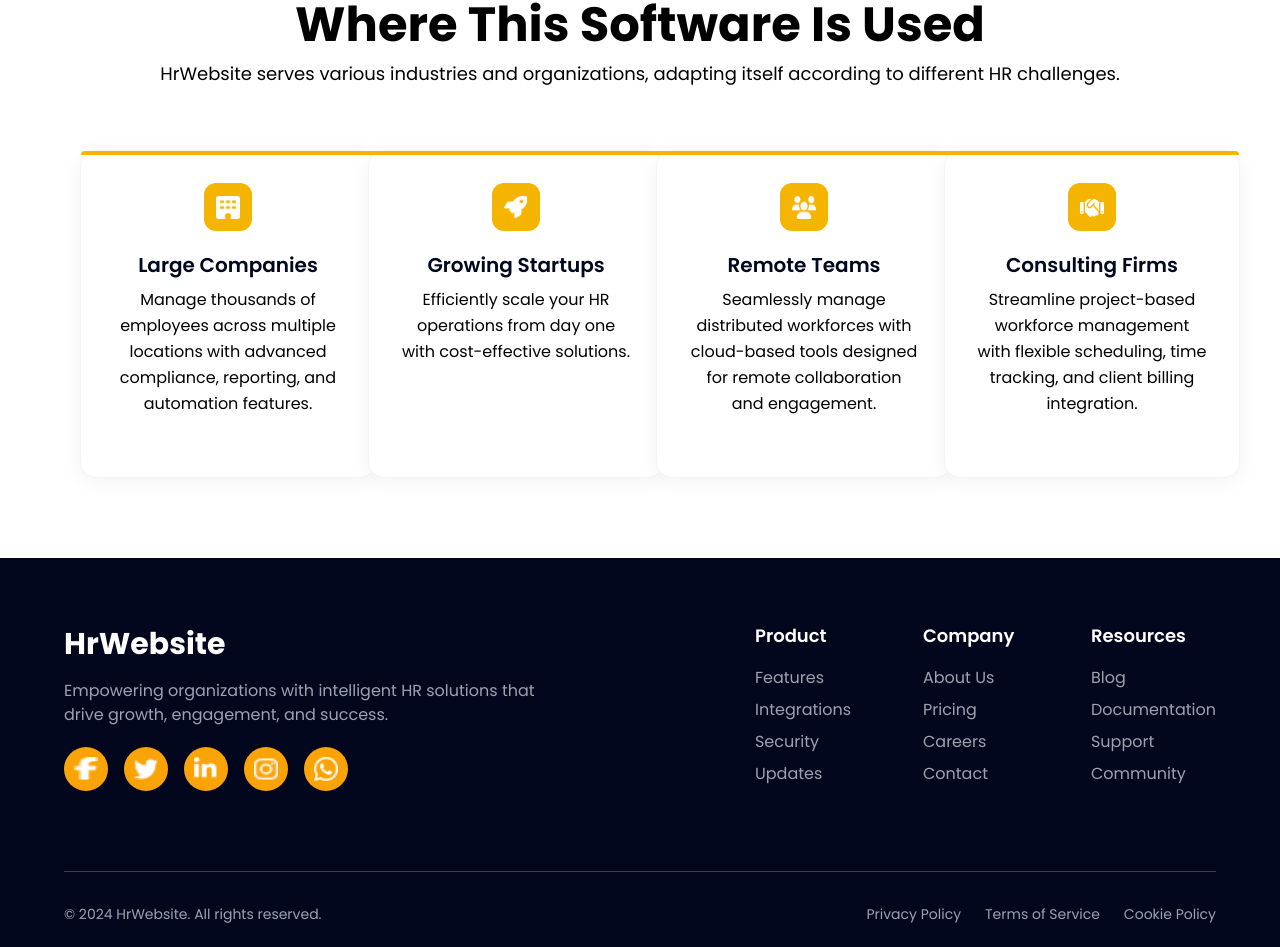
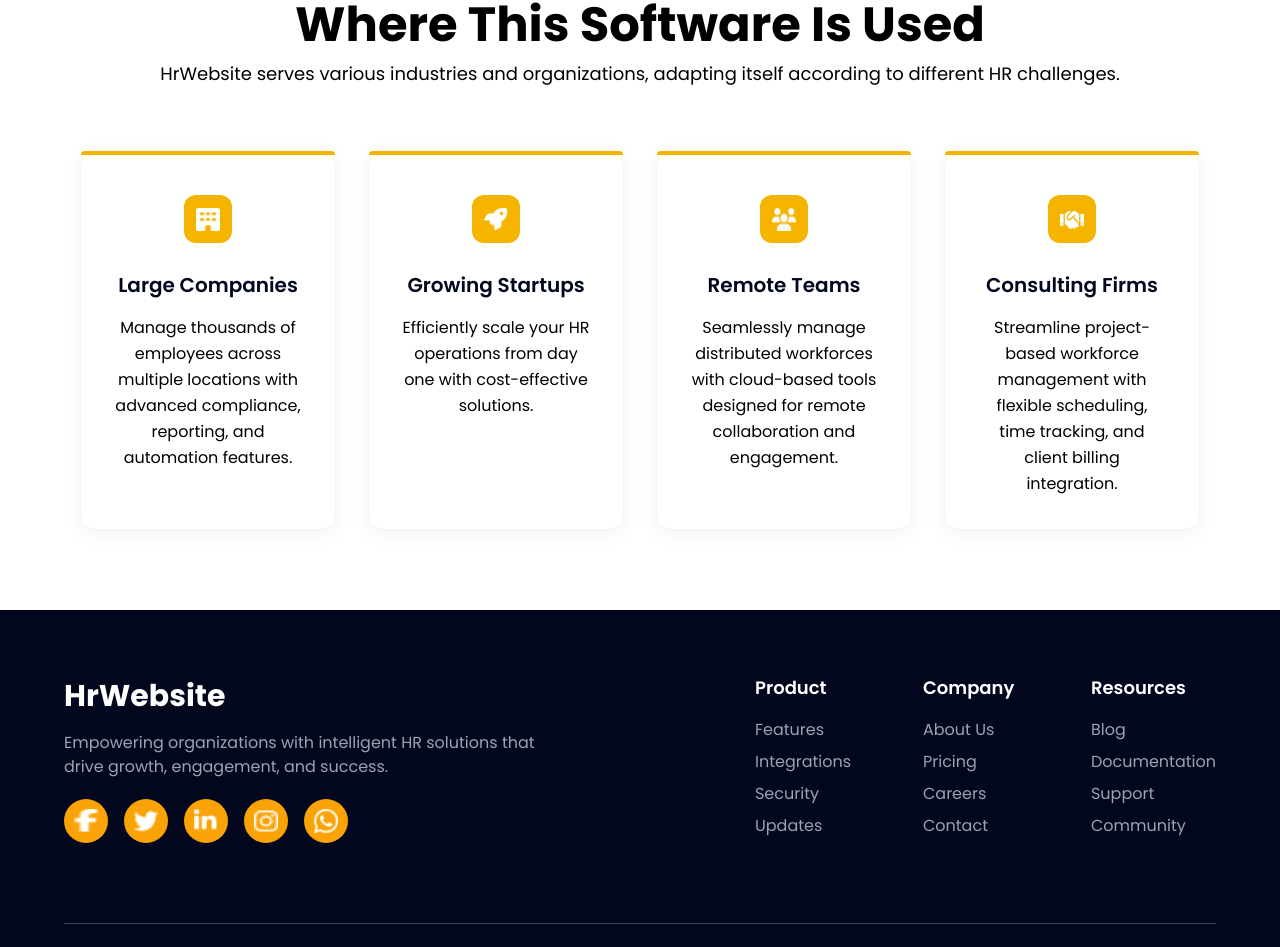
Before and after one commit to Ratneshch/intern_hr_project, a React (Vite) app: page / in a window 1280 px wide. Shown: the part 2181-3128 px from the top of the page. Built offline with nearby package versions, Linux system fonts and the light colour scheme; a web font is replaced by a local one.

Commit message:
changes are done in UseCase

```diff
--- a/src/components/UseCases.jsx
+++ b/src/components/UseCases.jsx
@@ -22,7 +22,7 @@ const UseCases = () => {
       </div>
 
       {/* Cards Grid */}
-      <div className="grid grid-cols-1 sm:grid-cols-2 lg:grid-cols-4 gap-8 mt-16">
+      <div className="grid grid-cols-1 sm:grid-cols-2 md:grid-cols-4 mt-16 gap-8 w-full">
   {Array.isArray(useCases) &&
     useCases.map((feature, index) => (
       <UseCaseCard
@@ -33,6 +33,7 @@ const UseCases = () => {
       />
     ))}
 </div>
+
     </div>
   );
 };
--- a/src/components/UseCasesCard.jsx
+++ b/src/components/UseCasesCard.jsx
@@ -2,20 +2,18 @@ import React from 'react'
 
 const UseCaseCard = ({image, description, title}) => {
   return (
-    <div className="relative bg-white text-center rounded-2xl shadow-[0_4px_20px_rgba(0,0,0,0.05)] p-6 sm:p-8 max-w-sm border h-[328px] w-[296px] border-gray-100">
-        <div className="absolute top-0 left-0 w-full h-1 bg-[#F4B400] rounded-t-2xl"></div>
+    <div className="relative bg-white text-center rounded-2xl shadow-[0_4px_20px_rgba(0,0,0,0.05)] p-6 sm:p-8 border border-gray-100 w-full h-full flex flex-col">
+      <div className="absolute top-0 left-0 w-full h-1 bg-[#F4B400] rounded-t-2xl"></div>
       {/* Icon Container */}
-      <div className="w-12 h-12 flex mx-auto items-center justify-center rounded-xl bg-[#F4B400] mb-5">
+      <div className="w-12 h-12 flex mx-auto items-center justify-center rounded-xl bg-[#F4B400] mb-5 mt-3">
         <img src={image} alt={title} className="w-6 h-6" />
       </div>
-
       {/* Title */}
-      <h1 className="text-lg sm:text-xl font-semibold text-[#01071E] mb-2">
+      <h1 className="text-lg sm:text-xl font-semibold text-[#01071E] mb-2 mt-2">
         {title}
       </h1>
-
       {/* Description */}
-      <p className="text-sm sm:text-base text-description leading-relaxed">
+      <p className="text-sm sm:text-base text-description leading-relaxed mt-2 flex-1">
         {description}
       </p>
     </div>
--- a/src/index.css
+++ b/src/index.css
@@ -145,8 +145,15 @@
 }
 
 .animate-marquee {
-  animation: marquee 15s linear infinite;
+  animation: marquee 18s linear infinite;
   display: flex;
   will-change: transform;
 }
+
+/* Faster animation on small screens */
+@media (max-width: 640px) {
+  .animate-marquee {
+    animation-duration: 5s;
+  }
+}
 /* omkar */
```
Lines whose indentation alone changed are shown as unchanged.
